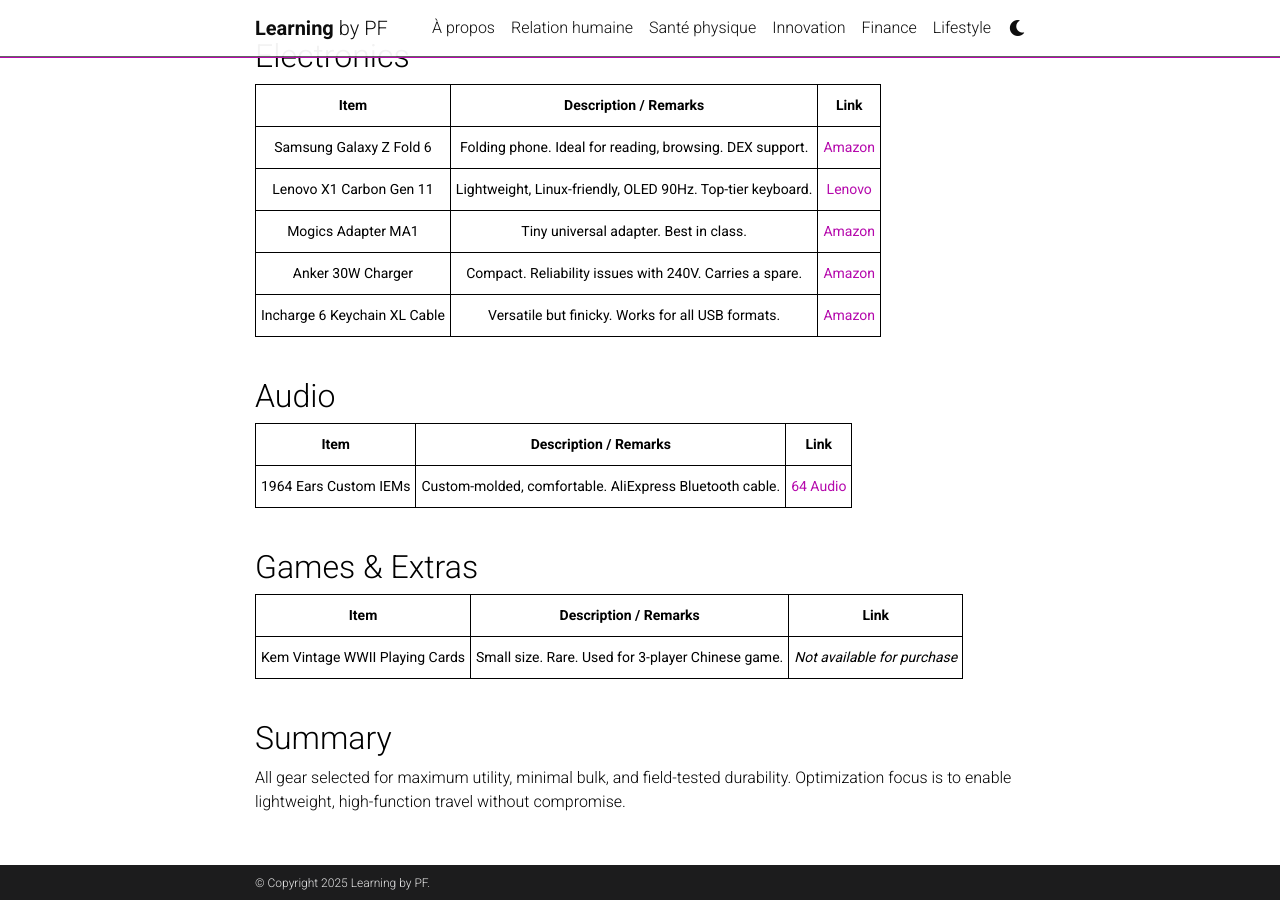
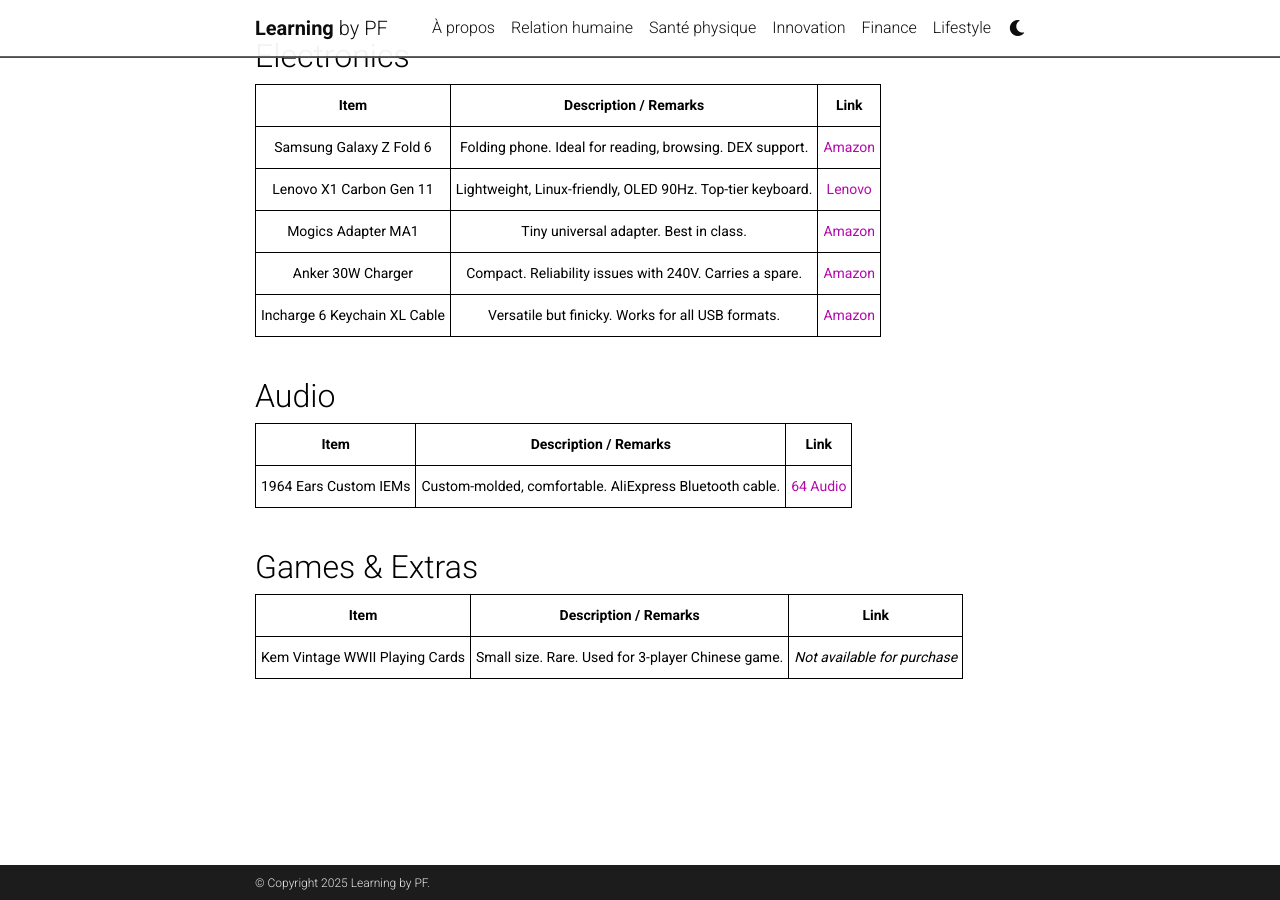
Before and after one commit to mpek29/learning, a Jekyll site: the page built from _lifestyle/gear_post_2025.md, in a window 1280 px wide and 900 px high, scrolled down 2122 px. Built offline with Jekyll 4.4.1, drawn with Linux system fonts in a browser that asks for light colours; comment, search, counter and statistics services are not loaded; a style sheet for code colours, icons or effects is not loaded.

Commit message:
Update gear_post_2025.md

```diff
--- a/_lifestyle/gear_post_2025.md
+++ b/_lifestyle/gear_post_2025.md
@@ -108,7 +108,3 @@
 | Kem Vintage WWII Playing Cards | Small size. Rare. Used for 3-player Chinese game. | *Not available for purchase* |
 
 <br>
-
-## Summary
-
-All gear selected for maximum utility, minimal bulk, and field-tested durability. Optimization focus is to enable lightweight, high-function travel without compromise.
```
